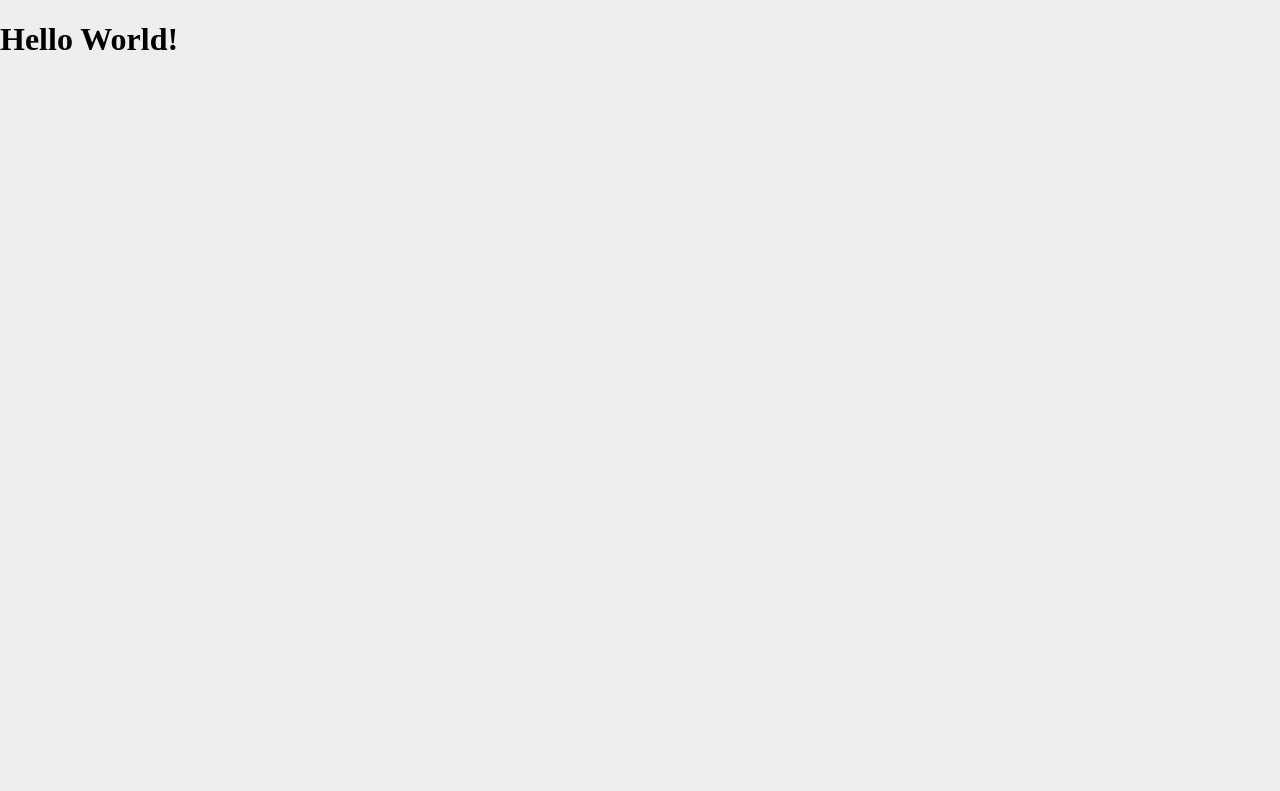
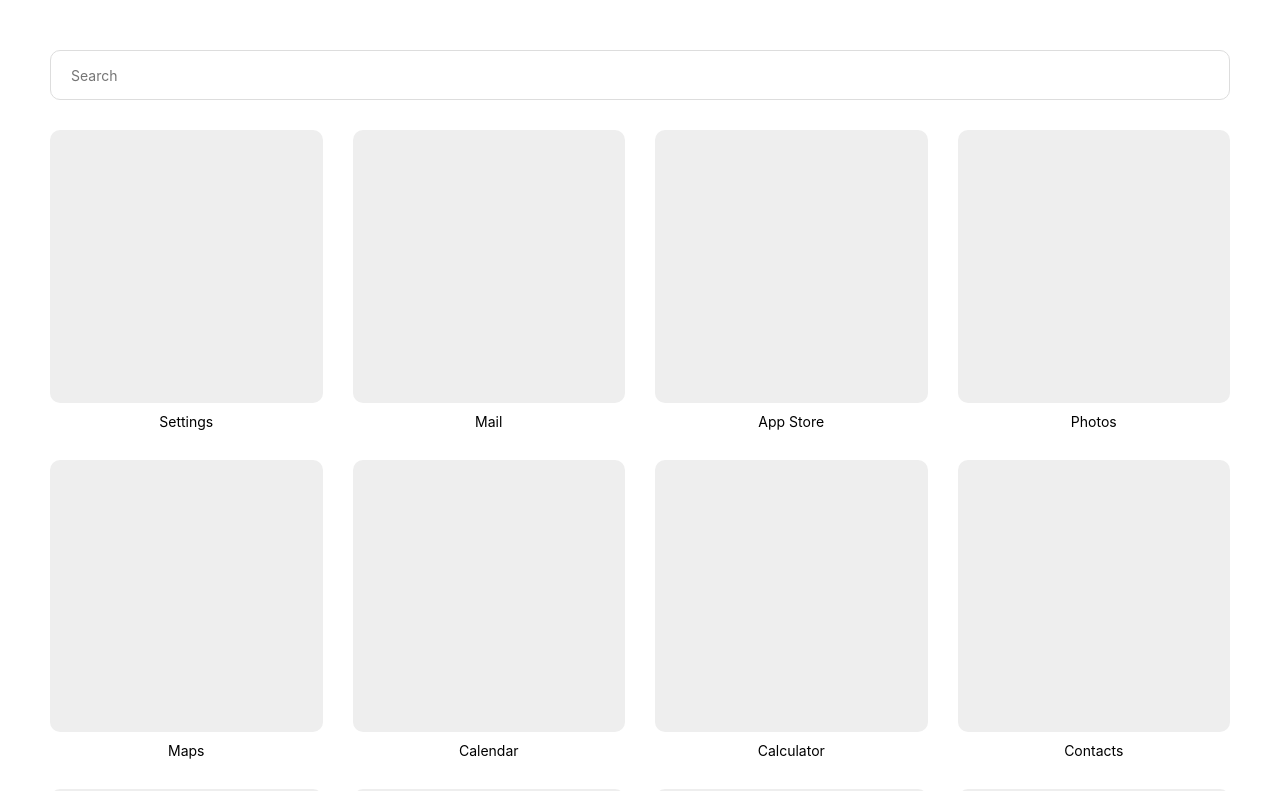
Before and after one commit to ozgrozer/tommy, a React app: page / in a window 1280 px wide. Shown: the top 791 px of the page. Built offline with nearby package versions, Linux system fonts and the light colour scheme; the HTML template or start-up script is replaced by a standard one.

Commit message:
Add demo apps

```diff
--- a/src/css/app.scss
+++ b/src/css/app.scss
@@ -1,4 +1,56 @@
+@import 'mixins.scss';
+@import 'variables.scss';
+
 body {
   margin: 0;
-  background-color: #eee;
+  background-color: #fff;
 }
+
+body, input, textarea, button {
+  font-size: 14px;
+  font-family: -apple-system, BlinkMacSystemFont, 'Segoe UI', Roboto, Helvetica, Arial, sans-serif, 'Apple Color Emoji', 'Segoe UI Emoji', 'Segoe UI Symbol';
+}
+
+* {
+  margin: 0;
+  padding: 0;
+  outline: none;
+  cursor: default;
+  box-sizing: border-box;
+}
+
+#app {
+  padding: $padding1;
+}
+
+.searchInput {
+  width: 100%;
+  height: 50px;
+  padding: 0 20px;
+  line-height: 16px;
+  border: 1px solid #ddd;
+  border-radius: $borderRadius;
+  &:focus {
+    border-color: #0d83e3;
+  }
+}
+
+.apps {
+  display: grid;
+  gap: $padding2;
+  margin-top: $padding2;
+  grid-template-columns: repeat(4, 1fr);
+
+  .app {
+    .appLogo {
+      background-color: #eee;
+      @include aspectRatio(1, 1);
+      border-radius: $borderRadius;
+    }
+
+    .appName {
+      margin-top: 10px;
+      text-align: center;
+    }
+  }
+}
--- a/src/js/App.jsx
+++ b/src/js/App.jsx
@@ -4,8 +4,39 @@
 import './../css/app.scss'
 
 const App = () => {
+  const apps = [
+    { name: 'Settings', logo: 'x.jpg' },
+    { name: 'Mail', logo: 'x.jpg' },
+    { name: 'App Store', logo: 'x.jpg' },
+    { name: 'Photos', logo: 'x.jpg' },
+    { name: 'Maps', logo: 'x.jpg' },
+    { name: 'Calendar', logo: 'x.jpg' },
+    { name: 'Calculator', logo: 'x.jpg' },
+    { name: 'Contacts', logo: 'x.jpg' },
+    { name: 'Notes', logo: 'x.jpg' },
+    { name: 'Files', logo: 'x.jpg' },
+    { name: 'Shortcuts', logo: 'x.jpg' },
+    { name: 'Health', logo: 'x.jpg' },
+    { name: 'Clock', logo: 'x.jpg' }
+  ]
+
   return (
-    <h1>Hello World!</h1>
+    <div id='app'>
+      <input type='text' className='searchInput' placeholder='Search' />
+
+      <div className='apps'>
+        {apps.map((app, key) => {
+          return (
+            <div key={key} className='app'>
+              <div className='appLogo' />
+              <div className='appName'>
+                {app.name}
+              </div>
+            </div>
+          )
+        })}
+      </div>
+    </div>
   )
 }
 
```
